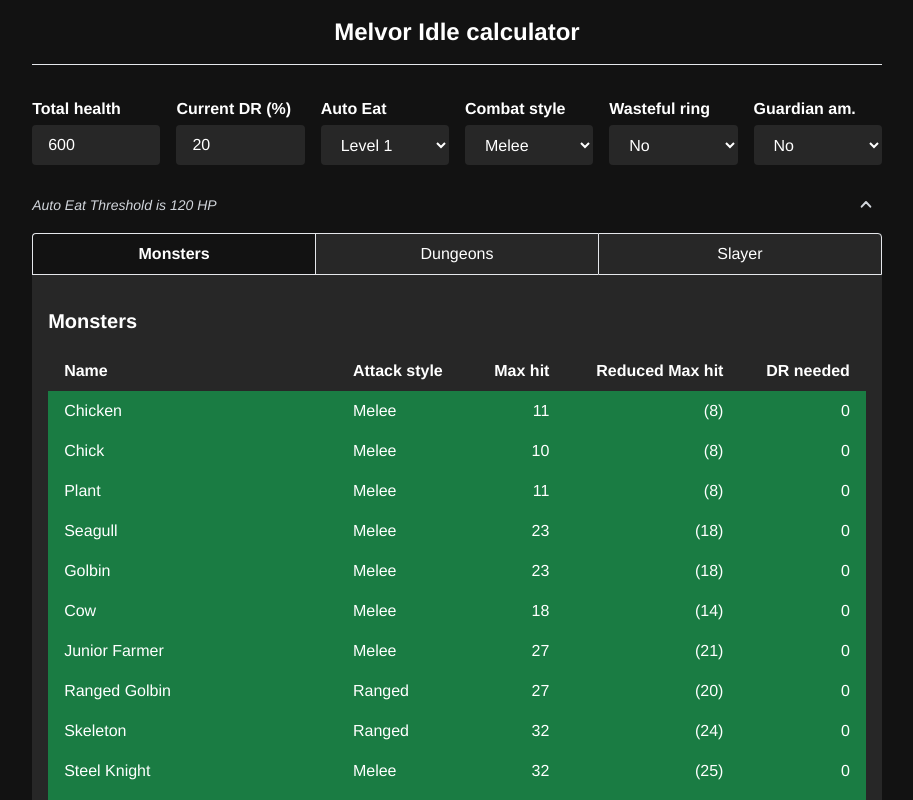
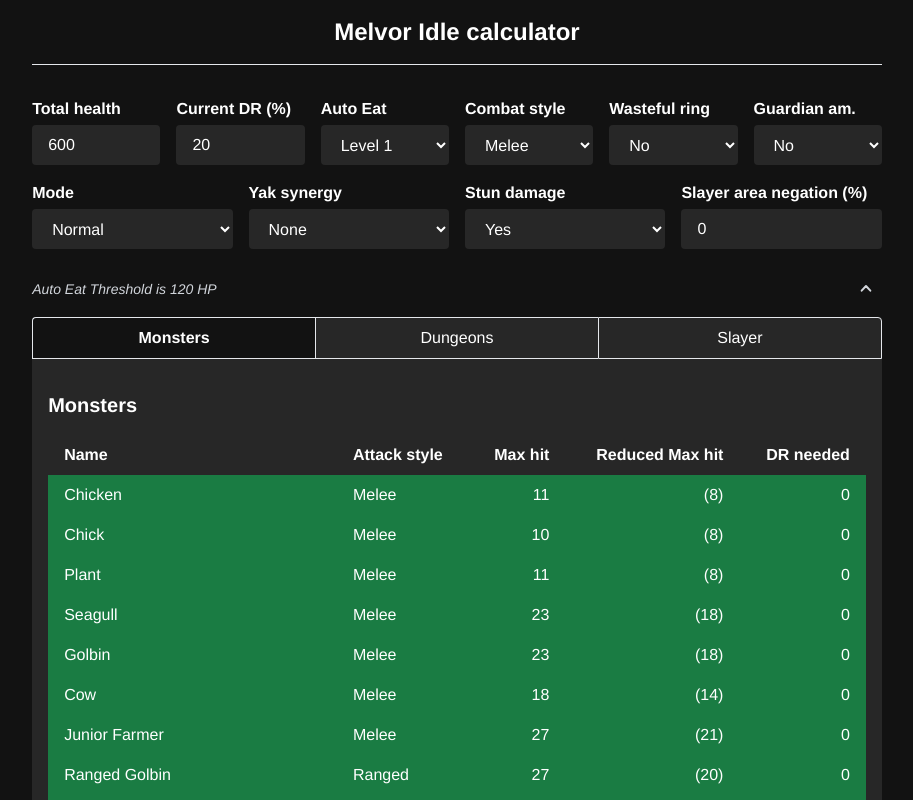
Before and after one commit to martijnd/melvor-idle-calculator, a Vue app: page / in a window 1280 px wide. Shown: the top 800 px of the page, without its empty margins (183-1096 px from the left). Built offline with nearby package versions, Linux system fonts and the light colour scheme.

Commit message:
Add controls

```diff
--- a/src/App.vue
+++ b/src/App.vue
@@ -4,8 +4,8 @@
       <h1 class="text-2xl font-bold text-center">Melvor Idle calculator</h1>
       <hr class="my-4" />
       <div class="sticky top-0 mb-1 bg-dark">
-        <div v-if="data.inputsVisible"
-          class="flex flex-col justify-center py-4 mt-4 space-y-4 md:flex-row md:space-x-4 md:space-y-0">
+        <div v-if="data.inputsVisible">
+          <div class="flex flex-col justify-center py-4 mt-4 space-y-4 md:flex-row md:space-x-4 md:space-y-0">
             <div class="flex space-x-4 md:w-1/2">
               <label for="totalHealth" class="w-1/2">
                 <div class="mb-1 font-semibold">Total health</div>
@@ -39,7 +39,7 @@
               </label>
             </div>
             <div class="flex space-x-4 md:w-1/2">
-            <label for="autoEatLevel" class="w-1/2">
+              <label for="wastefulRing" class="w-1/2">
                 <div class="mb-1 font-semibold">Wasteful ring</div>
                 <select id="wastefulRing" class="w-full h-10 px-4 py-2 text-white rounded bg-dark-light"
                   v-model="data.wastefulRing">
@@ -48,7 +48,7 @@
                   </option>
                 </select>
               </label>
-            <label for="combatStyle" class="w-1/2">
+              <label for="guardianAmulet" class="w-1/2">
                 <div class="mb-1 font-semibold">Guardian am.</div>
                 <select id="guardianAmulet" class="w-full h-10 px-4 py-2 text-white rounded bg-dark-light"
                   v-model="data.guardianAmulet">
@@ -57,6 +57,44 @@
                   </option>
                 </select>
               </label>
+            </div>
+          </div>
+          <div class="flex flex-col py-4 pt-0 space-y-4 md:flex-row md:space-x-4 md:space-y-0">
+            <div class="flex space-x-4 md:w-1/2">
+              <label for="mode" class="w-1/2">
+                <div class="mb-1 font-semibold">Mode</div>
+                <select id="mode" class="w-full h-10 px-4 py-2 text-white rounded bg-dark-light" v-model="data.mode">
+                  <option v-for="value of ['Normal', 'Adventure']" :value="value">
+                    {{ value }}
+                  </option>
+                </select>
+              </label>
+              <label for="yakSynergy" class="w-1/2">
+                <div class="mb-1 font-semibold">Yak synergy</div>
+                <select id="yakSynergy" class="w-full h-10 px-4 py-2 text-white rounded bg-dark-light"
+                  v-model="data.yakSynergy">
+                  <option v-for="value of ['None', 'Minotaur', 'Centaur', 'Witch']" :value="value">
+                    {{ value }}
+                  </option>
+                </select>
+              </label>
+            </div>
+            <div class="flex space-x-4 md:w-1/2">
+              <label for="stunDamage" class="w-1/2">
+                <div class="mb-1 font-semibold">Stun damage</div>
+                <select id="stunDamage" class="w-full h-10 px-4 py-2 text-white rounded bg-dark-light"
+                  v-model="data.stunDamage">
+                  <option v-for="value of ['Yes', 'No']" :value="value">
+                    {{ value }}
+                  </option>
+                </select>
+              </label>
+              <label for="slayerAreaNegation" class="w-1/2">
+                <div class="mb-1 font-semibold">Slayer area negation (%)</div>
+                <input id="slayerAreaNegation" class="w-full px-4 py-2 text-white rounded bg-dark-light" type="number"
+                  step="1" min="0" max="150" v-model="data.slayerAreaNegation" />
+              </label>
+            </div>
           </div>
         </div>
         <div class="flex items-center justify-between py-2 text-sm italic text-center text-gray-300">
@@ -473,7 +511,6 @@
   areas: ReadonlyArray<string>
 ) {
   let baseDamage = specialAttack * numberMultiplier.value;
-
   let multiplier = 1;
   if (data.stunDamage === "Yes") {
     if (canStun) {
@@ -662,7 +699,7 @@
     if ("fixedAttack" in attack) {
       if (attack.fixedAttack) {
         maxHit = calculateSpecialAttackDamage(
-          maxHit,
+          attack.maxHit,
           monster.canStun,
           monster.canSleep,
           monster.areas
@@ -875,6 +912,14 @@
 watch(data, (data) => {
   localStorage["data"] = JSON.stringify(data);
 });
+
+watch(() => data.mode, (mode) => {
+  if (mode === 'Adventure') {
+    data.totalHealth = data.totalHealth * 10;
+  } else {
+    data.totalHealth = data.totalHealth / 10;
+  }
+})
 </script>
 
 <style>
```
Lines whose indentation alone changed are shown as unchanged.
